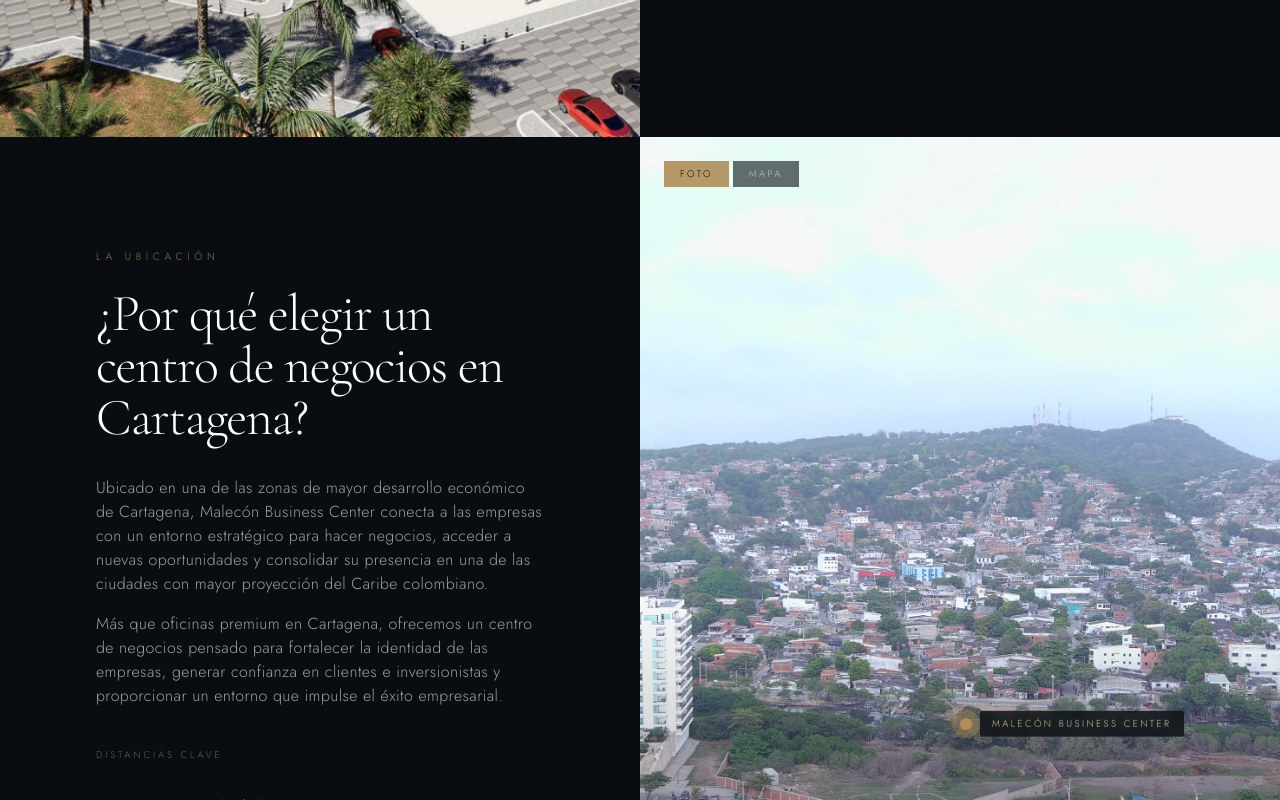
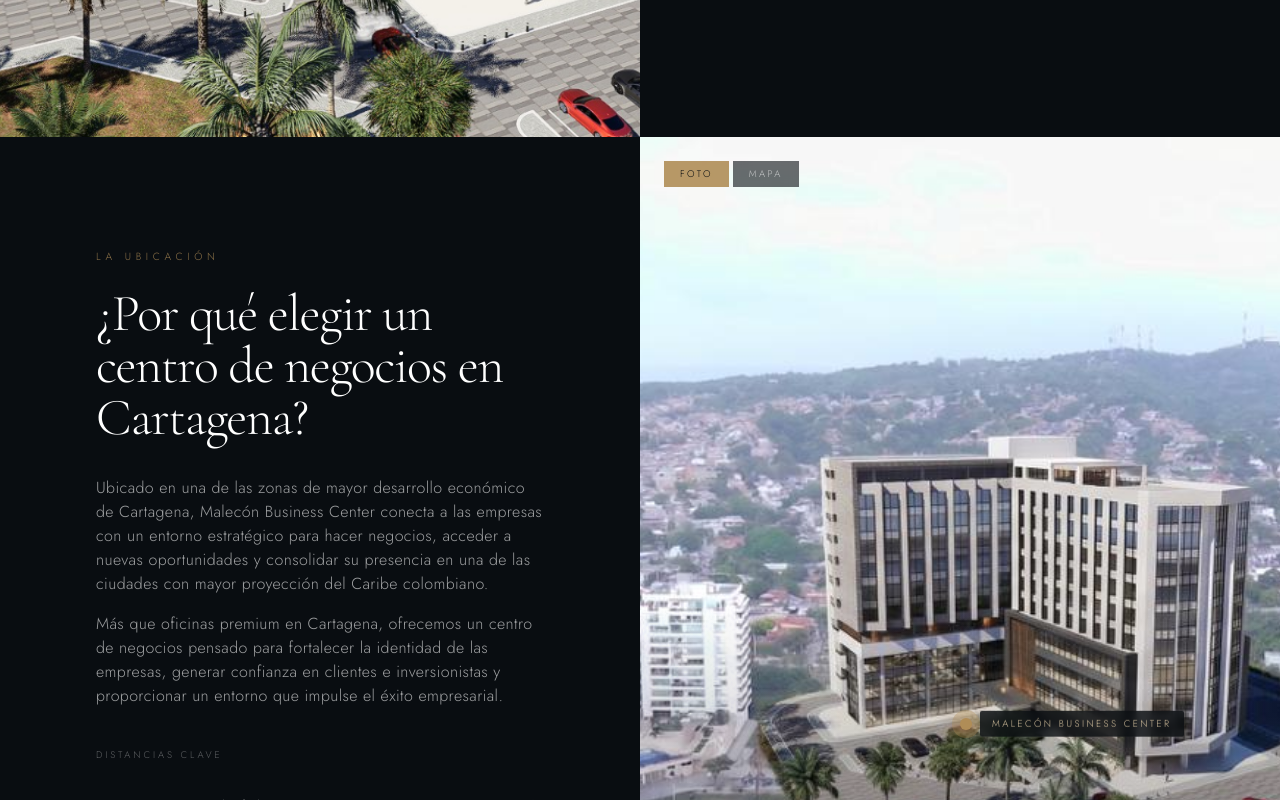
Before and after one commit to jerdiaz/malecon-residences, a Next.js app: page / in a window 1280 px wide. Shown: the part 8160-8960 px from the top of the page. Built offline with nearby package versions, Linux system fonts and the light colour scheme.

Commit message:
Ubicacion: reemplazar foto aerea por maleconn.jpeg

```diff
--- a/src/components/LocationSection.tsx
+++ b/src/components/LocationSection.tsx
@@ -142,7 +142,7 @@ export default function LocationSection() {
                 transition={{ duration: 0.5 }}
               >
                 <Image
-                  src="/images/lote/terreno-aereo.jpg"
+                  src="/images/lote/maleconn.jpeg"
                   alt="Vista aérea del terreno — Zona Norte, Cartagena de Indias"
                   fill
                   sizes="(max-width: 1024px) 100vw, 50vw"
```
Also changed, not shown: public/images/lote/maleconn.jpeg (added).
